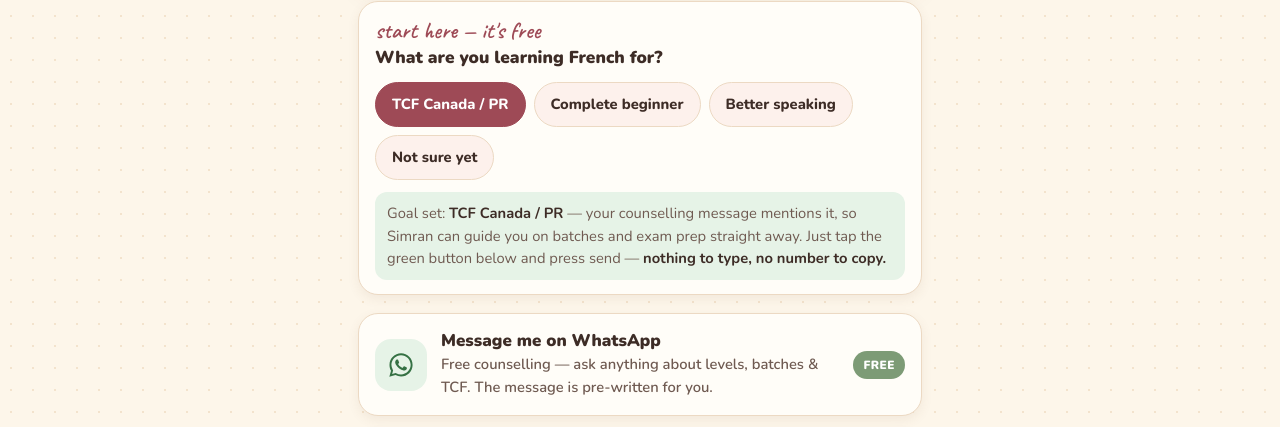
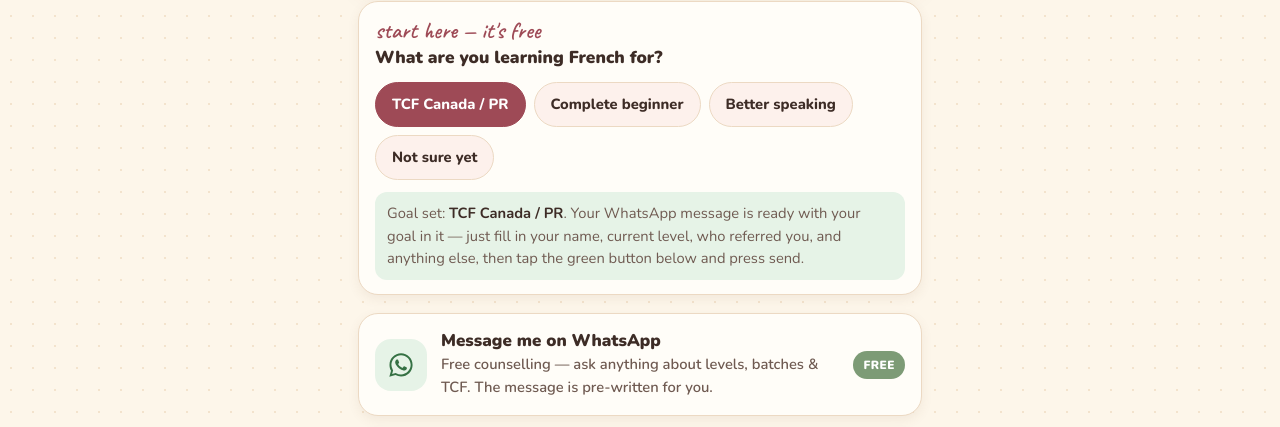
Before and after one commit to thesimrantalks/French-links, a plain HTML site: page index.html in a window 1280 px wide. Shown: the part 677-1104 px from the top of the page. Drawn offline with nearby package versions, Linux system fonts and the light colour scheme.

Commit message:
Clearer goal message and student details in WhatsApp templates

```diff
--- a/index.html
+++ b/index.html
@@ -348,20 +348,20 @@
 
         var goals = {
           tcf: {
-            msg: "Hi Simran! I found you on Instagram (@thesimrantalks). I'd like free counselling — my goal is TCF Canada. My current level is: ",
-            preview: "Goal set: <strong>TCF Canada / PR</strong> — your counselling message mentions it, so Simran can guide you on batches and exam prep straight away."
+            msg: "Hi Simran! I found you on Instagram (@thesimrantalks). I'd like free counselling.\nName: \nGoal: TCF Canada / PR\nCurrent level: \nReferred by: \nAnything else: ",
+            preview: "Goal set: <strong>TCF Canada / PR</strong>. Your WhatsApp message is ready with your goal in it — just fill in your name, current level, who referred you, and anything else, then tap the green button below and press send."
           },
           beginner: {
-            msg: "Hi Simran! I found you on Instagram (@thesimrantalks). I'd like free counselling — I'm a complete beginner and want to start learning French. ",
-            preview: "Goal set: <strong>Complete beginner</strong> — your counselling message says you're starting from zero, so Simran can point you to the right A1 batch."
+            msg: "Hi Simran! I found you on Instagram (@thesimrantalks). I'd like free counselling.\nName: \nGoal: Complete beginner\nReferred by: \nAnything else: ",
+            preview: "Goal set: <strong>Complete beginner</strong>. Your WhatsApp message is ready — just fill in your name, who referred you, and anything else, then tap the green button below and press send."
           },
           speaking: {
-            msg: "Hi Simran! I found you on Instagram (@thesimrantalks). I'd like free counselling — I want to improve my French speaking. My current level is: ",
-            preview: "Goal set: <strong>Better speaking</strong> — your counselling message mentions speaking, so Simran can suggest the right batch and practice plan."
+            msg: "Hi Simran! I found you on Instagram (@thesimrantalks). I'd like free counselling.\nName: \nGoal: Better speaking\nCurrent level: \nReferred by: \nAnything else: ",
+            preview: "Goal set: <strong>Better speaking</strong>. Your WhatsApp message is ready with your goal in it — just fill in your name, current level, who referred you, and anything else, then tap the green button below and press send."
           },
           unsure: {
-            msg: "Hi Simran! I found you on Instagram (@thesimrantalks). I'd like free counselling — I'm not sure which level or batch is right for me. ",
-            preview: "Goal set: <strong>Not sure yet</strong> — no problem. Your counselling message says exactly that, and Simran will help you figure out your level."
+            msg: "Hi Simran! I found you on Instagram (@thesimrantalks). I'd like free counselling.\nName: \nGoal: Not sure yet\nCurrent level: \nReferred by: \nAnything else: ",
+            preview: "Goal set: <strong>Not sure yet</strong>. Your WhatsApp message is ready — just fill in your name, current level, who referred you, and anything else, then tap the green button below and press send."
           }
         };
 
@@ -371,7 +371,7 @@
 
         function setGoal(key) {
           counselBtn.href = waLink(goals[key].msg);
-          preview.innerHTML = goals[key].preview + " Just tap the green button below and press send — <strong>nothing to type, no number to copy.</strong>";
+          preview.innerHTML = goals[key].preview;
           chips.forEach(function (c) {
             c.setAttribute("aria-pressed", c.getAttribute("data-goal") === key ? "true" : "false");
           });
@@ -382,7 +382,7 @@
         setGoal("tcf");
 
         document.getElementById("waDemo").href = waLink(
-          "Hi Simran! I found you on Instagram (@thesimrantalks). I'd like to request a demo class. My level is: ___. Two times that work for me (Toronto time): ___"
+          "Hi Simran! I found you on Instagram (@thesimrantalks). I'd like to request a demo class.\nName: \nMy level: \nReferred by: \nTwo times that work for me (Toronto time): "
         );
       })();
     </script>
```
